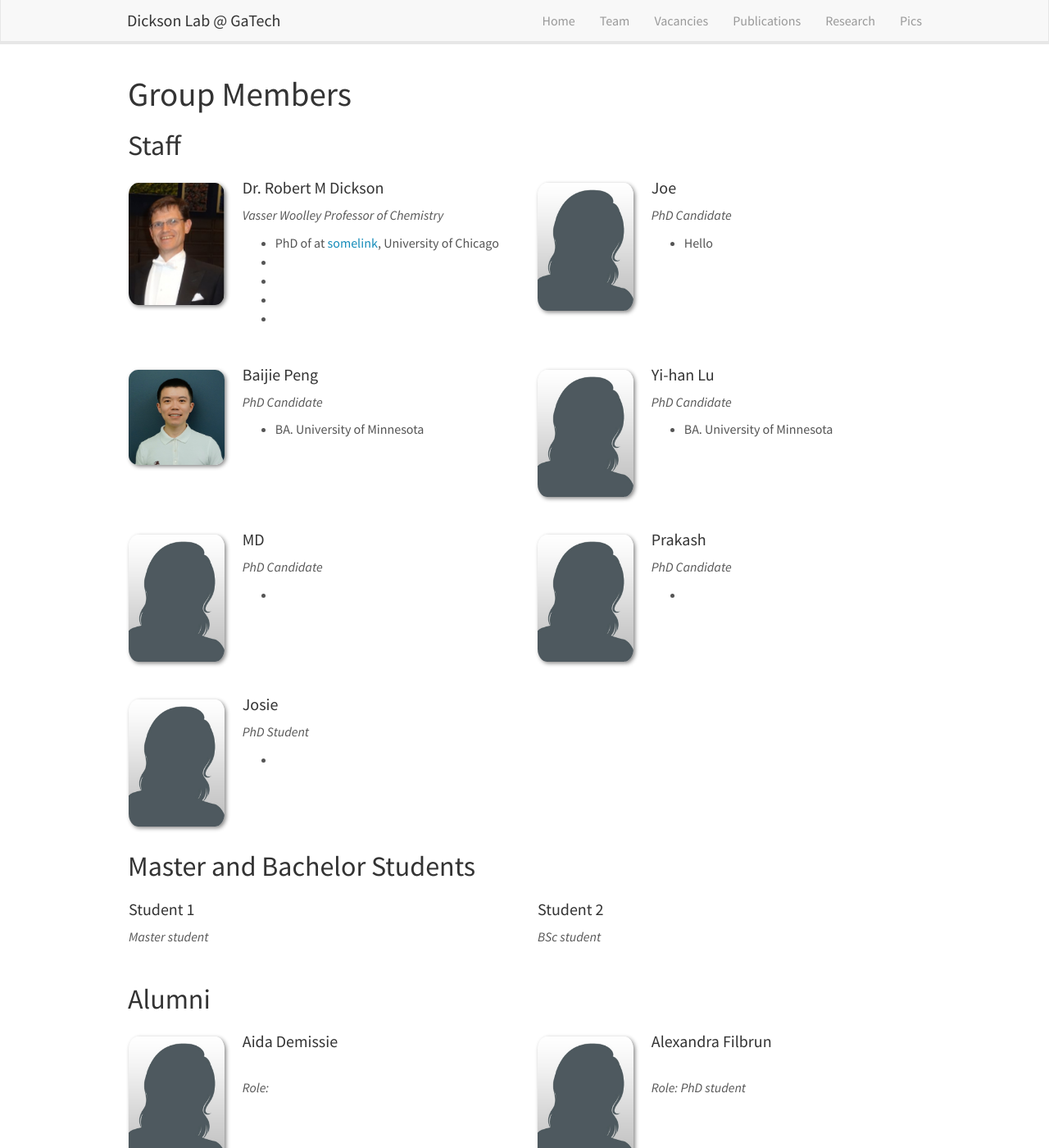
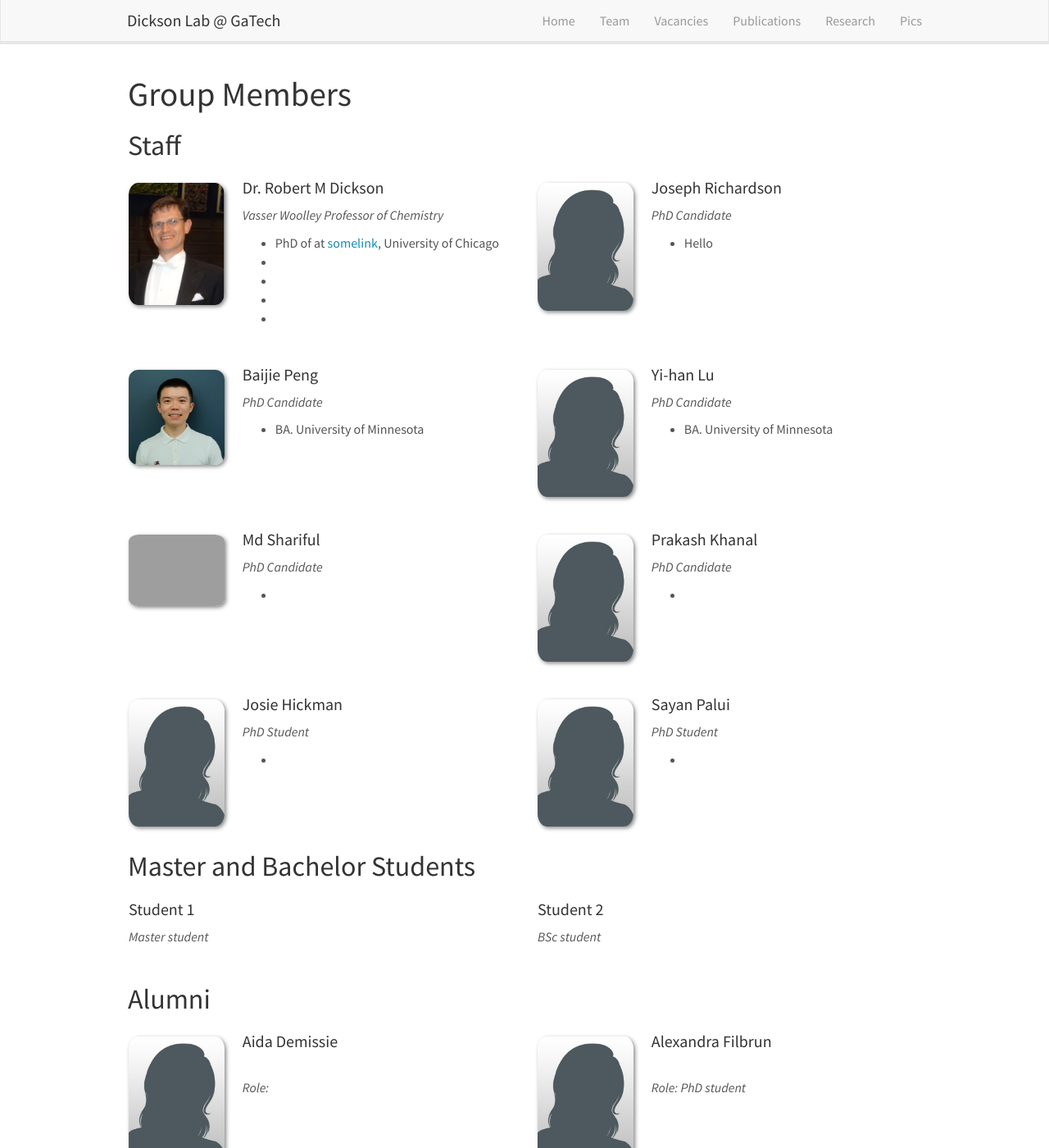
Before and after one commit to DicksonLabPage/GroupPage, a Jekyll site: the page built from _pages/team.md, in a window 1280 px wide and 1400 px high. Shown: the whole window at 82% size. Built offline with Jekyll 4.4.1, drawn with Linux system fonts in a browser that asks for light colours; nearby versions of some CDN libraries.

Commit message:
complete info

```diff
--- a/_data/team_members.yml
+++ b/_data/team_members.yml
@@ -9,10 +9,10 @@
   education4:
   education5:
 
-- name: Joe
+- name: Joseph Richardson
   photo: blankpic.jpg
   info: PhD Candidate
-  email:
+  email: jrichardson60@gatech.edu
   number_educ: 1
   education1: Hello
   education2:
@@ -30,35 +30,44 @@
 - name: Yi-han Lu
   photo: blankpic.jpg
   info: PhD Candidate
-  email:
+  email: ylu428@gatech.edu
   number_educ: 1
   education1: BA. University of Minnesota
   education2:
   education3:
 
-- name: MD
-  photo: blankpic.jpg
+- name: Md Shariful
+  photo: md.jpg
   info: PhD Candidate
-  email:
+  email: mislam62@gatech.edu
   number_educ: 1
   education1:
   education2:
   education3:
 
-- name: Prakash
+- name: Prakash Khanal
   photo: blankpic.jpg
   info: PhD Candidate
-  email:
+  email: pkhanal3@gatech.edu>
   number_educ: 1
   education1:
   education2:
   education3:
 
-- name: Josie
+- name: Josie Hickman
   photo: blankpic.jpg
   info: PhD Student
-  email:
+  email: jhickman33@gatech.edu
   number_educ: 1
   education1:
   education2:
   education3:
+
+- name: Sayan Palui
+  photo: blankpic.jpg
+  info: PhD Student
+  email: spalui3@gatech.edu
+  number_educ: 1
+  education1:
+  education2:
+  education3:
```
Also changed, not shown: 1 other file.
